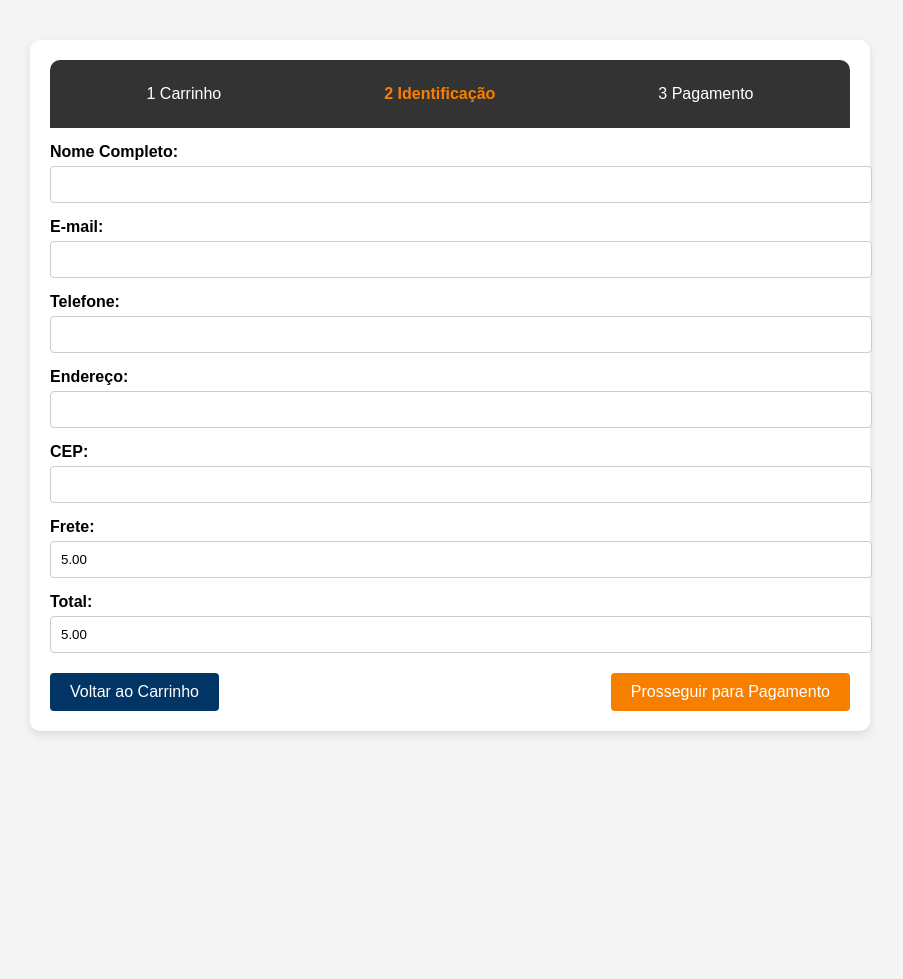
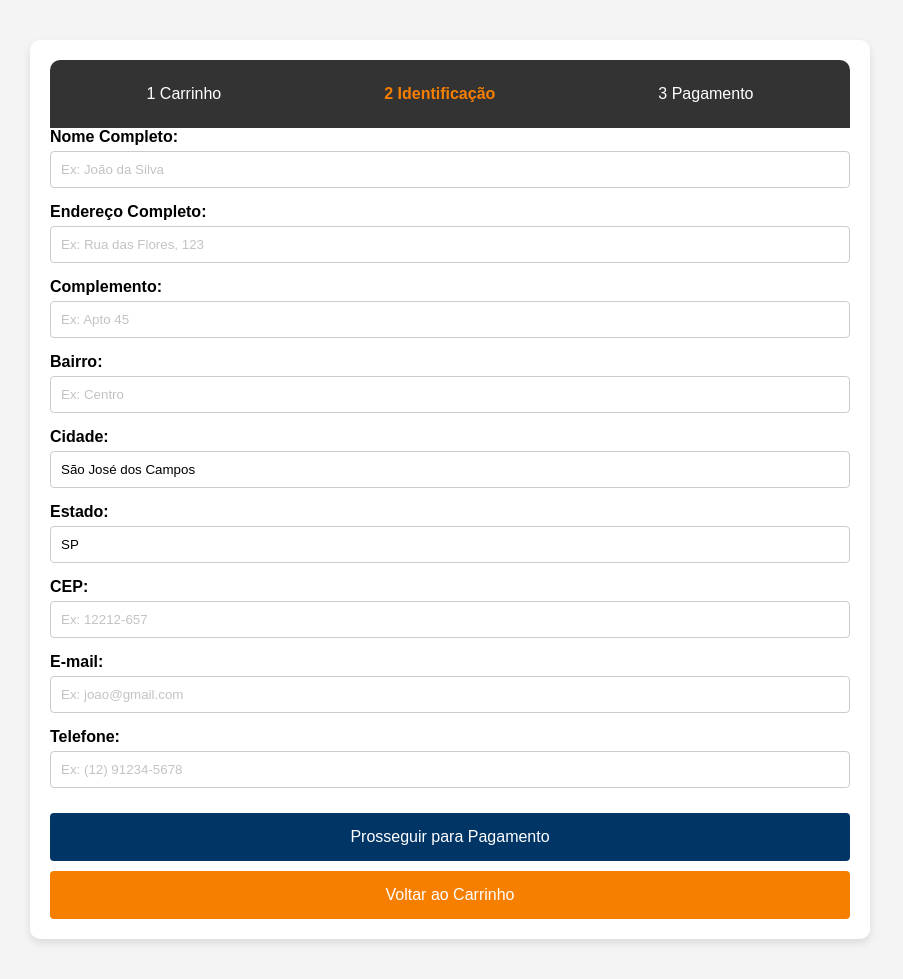
Before and after one commit to KiqNG/meusite, a plain HTML site: page identificacao.html in a window 1280 px wide. Shown: the whole page, without its empty margins (190-1093 px from the left). Before the commit the page ends 800 px from the top, so only its background shows below. Drawn offline with Linux system fonts and the light colour scheme.

Commit message:
Atualizar o identificacao.html

```diff
--- a/identificacao.html
+++ b/identificacao.html
@@ -26,56 +26,68 @@
             padding: 15px;
             border-radius: 10px 10px 0 0;
         }
-        .header ul {
+        .steps {
             display: flex;
             justify-content: space-around;
             list-style: none;
             padding: 0;
             margin: 0;
         }
-        .header li {
+        .steps li {
             padding: 10px;
             color: #fff; /* Branco */
         }
-        .header li.active {
+        .steps li.active {
             font-weight: bold;
             color: #f77f00; /* Laranja */
         }
-        .form-group {
-            margin: 15px 0;
+        form {
+            display: flex;
+            flex-direction: column;
         }
-        .form-group label {
-            display: block;
+        label {
             margin-bottom: 5px;
             font-weight: bold;
         }
-        .form-group input {
-            width: 100%;
+        input {
             padding: 10px;
+            margin-bottom: 15px;
             border: 1px solid #ccc;
             border-radius: 4px;
         }
-        .button-group {
-            display: flex;
-            justify-content: space-between;
-            margin-top: 20px;
+        input::placeholder {
+            color: #aaa; /* Cor do placeholder */
+            opacity: 0.7; /* Transparência do placeholder */
         }
-        .button-group button {
-            padding: 10px 20px;
+        .button {
+            padding: 15px;
             background-color: #003566; /* Azul Marinho */
             color: #fff;
             border: none;
+            cursor: pointer;
             border-radius: 4px;
-            cursor: pointer;
             font-size: 16px;
+            text-align: center;
+            margin-top: 10px;
         }
-        .button-group button:hover {
+        .button:hover {
             background-color: #002a4e; /* Azul Marinho mais escuro */
         }
-        .button-group .next-button {
+        .back-button {
+            padding: 15px;
             background-color: #f77f00; /* Laranja */
+            color: #fff;
+            border: none;
+            cursor: pointer;
+            border-radius: 4px;
+            font-size: 16px;
+            text-align: center;
+            margin-top: 10px;
+            text-decoration: none;
+            display: block;
+            text-align: center;
         }
-        .button-group .next-button:hover {
+        .back-button:hover {
             background-color: #cc6600; /* Laranja mais escuro */
         }
     </style>
@@ -83,78 +95,93 @@
 <body>
     <div class="container">
         <div class="header">
-            <ul>
+            <ul class="steps">
                 <li>1 Carrinho</li>
                 <li class="active">2 Identificação</li>
                 <li>3 Pagamento</li>
             </ul>
         </div>
-        <form id="identificacaoForm">
-            <div class="form-group">
-                <label for="nome">Nome Completo:</label>
-                <input type="text" id="nome" name="nome" required>
-            </div>
-            <div class="form-group">
-                <label for="email">E-mail:</label>
-                <input type="email" id="email" name="email" required>
-            </div>
-            <div class="form-group">
-                <label for="telefone">Telefone:</label>
-                <input type="tel" id="telefone" name="telefone" required>
-            </div>
-            <div class="form-group">
-                <label for="address">Endereço:</label>
-                <input type="text" id="address" name="address" required>
-            </div>
-            <div class="form-group">
-                <label for="cep">CEP:</label>
-                <input type="text" id="cep" name="cep" required>
-            </div>
-            <div class="form-group">
-                <label for="frete">Frete:</label>
-                <input type="text" id="frete" name="frete" readonly>
-            </div>
-            <div class="form-group">
-                <label for="total">Total:</label>
-                <input type="text" id="total" name="total" readonly>
-            </div>
-            <div class="button-group">
-                <button type="button" onclick="window.location.href='index.html'">Voltar ao Carrinho</button>
-                <button type="submit" class="next-button">Prosseguir para Pagamento</button>
-            </div>
+        <form id="identificacao-form" action="pagamento.html" method="post">
+            <label for="nome">Nome Completo:</label>
+            <input type="text" id="nome" name="nome" placeholder="Ex: João da Silva" required>
+
+            <label for="endereco">Endereço Completo:</label>
+            <input type="text" id="endereco" name="endereco" placeholder="Ex: Rua das Flores, 123" required>
+
+            <label for="complemento">Complemento:</label>
+            <input type="text" id="complemento" name="complemento" placeholder="Ex: Apto 45">
+
+            <label for="bairro">Bairro:</label>
+            <input type="text" id="bairro" name="bairro" placeholder="Ex: Centro" required>
+
+            <label for="cidade">Cidade:</label>
+            <input type="text" id="cidade" name="cidade" value="São José dos Campos" readonly>
+
+            <label for="estado">Estado:</label>
+            <input type="text" id="estado" name="estado" value="SP" readonly>
+
+            <label for="cep">CEP:</label>
+            <input type="tel" id="cep" name="cep" placeholder="Ex: 12212-657" required>
+
+            <label for="email">E-mail:</label>
+            <input type="email" id="email" name="email" placeholder="Ex: joao@gmail.com" required>
+
+            <label for="telefone">Telefone:</label>
+            <input type="tel" id="telefone" name="telefone" placeholder="Ex: (12) 91234-5678" required>
+
+            <button type="submit" class="button">Prosseguir para Pagamento</button>
         </form>
+        <a href="index.html" class="back-button" id="back-button">Voltar ao Carrinho</a>
     </div>
 
     <script>
+        // Carrega os dados do localStorage se disponíveis
         document.addEventListener('DOMContentLoaded', function() {
-            const totalItens = parseFloat(localStorage.getItem('totalItens')) || 0;
-            const frete = parseFloat(localStorage.getItem('frete')) || 5.00;
-            const totalComFrete = (totalItens + frete).toFixed(2);
-
-            document.getElementById('total').value = totalComFrete;
-            document.getElementById('frete').value = frete.toFixed(2);
+            const identificacao = JSON.parse(localStorage.getItem('identificacao'));
+            if (identificacao) {
+                document.getElementById('nome').value = identificacao.nome || '';
+                document.getElementById('endereco').value = identificacao.endereco || '';
+                document.getElementById('complemento').value = identificacao.complemento || '';
+                document.getElementById('bairro').value = identificacao.bairro || '';
+                document.getElementById('cep').value = identificacao.cep || '';
+                document.getElementById('email').value = identificacao.email || '';
+                document.getElementById('telefone').value = identificacao.telefone || '';
+            }
         });
 
-        document.getElementById('identificacaoForm').addEventListener('submit', function(event) {
-            event.preventDefault();
+        // Função para salvar os dados no localStorage
+        function salvarDados() {
+            const nome = document.getElementById('nome').value.trim();
+            const endereco = document.getElementById('endereco').value.trim();
+            const complemento = document.getElementById('complemento').value.trim();
+            const bairro = document.getElementById('bairro').value.trim();
+            const cidade = document.getElementById('cidade').value.trim();
+            const estado = document.getElementById('estado').value.trim();
+            const cep = document.getElementById('cep').value.trim();
+            const email = document.getElementById('email').value.trim();
+            const telefone = document.getElementById('telefone').value.trim();
 
-            const nome = document.getElementById('nome').value;
-            const email = document.getElementById('email').value;
-            const telefone = document.getElementById('telefone').value;
-            const address = document.getElementById('address').value;
-            const cep = document.getElementById('cep').value;
-            const frete = document.getElementById('frete').value;
-            const total = document.getElementById('total').value;
+            localStorage.setItem('identificacao', JSON.stringify({
+                nome,
+                endereco,
+                complemento,
+                bairro,
+                cidade,
+                estado,
+                cep,
+                email,
+                telefone
+            }));
+        }
 
-            localStorage.setItem('nome', nome);
-            localStorage.setItem('email', email);
-            localStorage.setItem('telefone', telefone);
-            localStorage.setItem('address', address);
-            localStorage.setItem('cep', cep);
-            localStorage.setItem('frete', frete);
-            localStorage.setItem('total', total);
+        // Salva as informações de identificação no localStorage ao clicar em Prosseguir para Pagamento
+        document.getElementById('identificacao-form').addEventListener('submit', function(e) {
+            salvarDados();
+        });
 
-            window.location.href = 'pagamento.html';
+        // Salva as informações de identificação no localStorage ao clicar em Voltar ao Carrinho
+        document.getElementById('back-button').addEventListener('click', function() {
+            salvarDados();
         });
     </script>
 </body>
```
